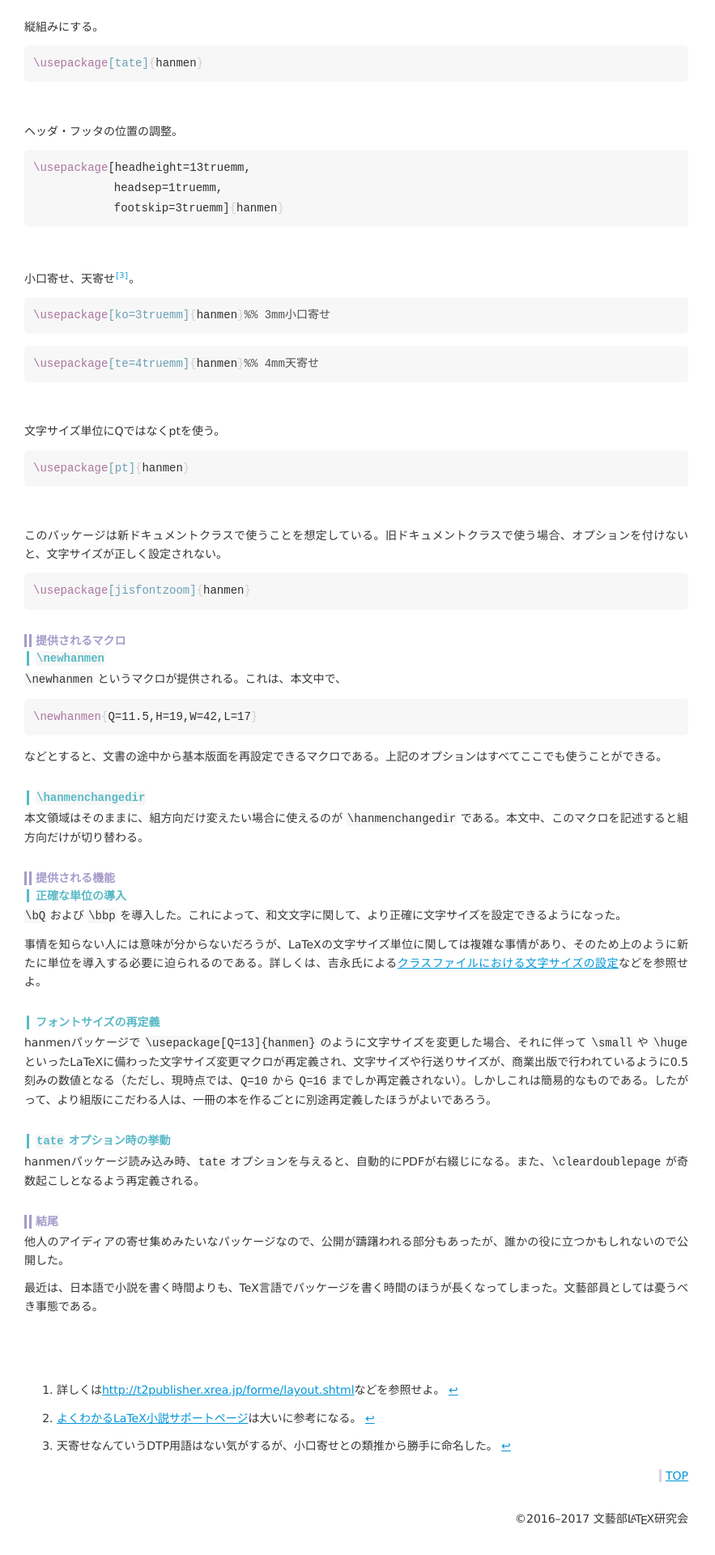
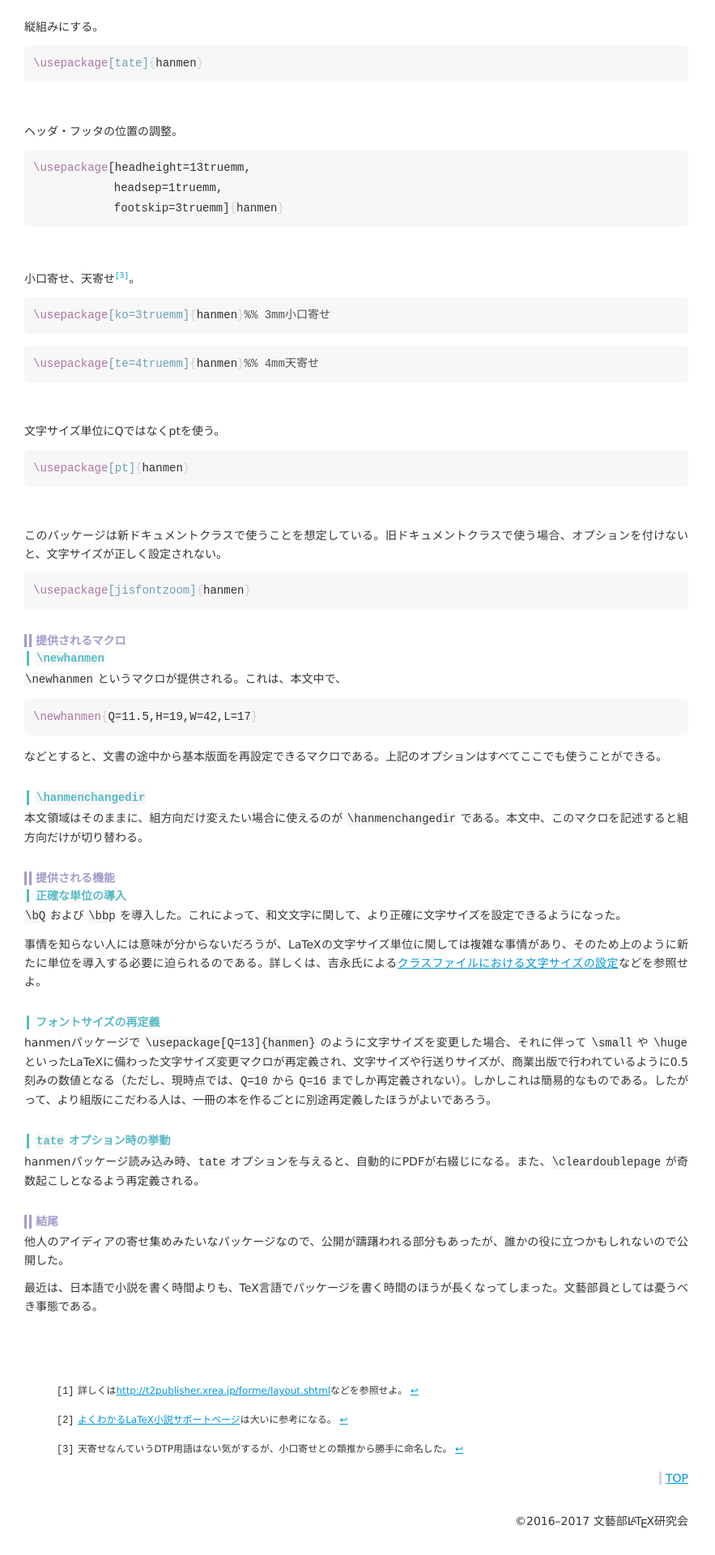
Before and after one commit to qdaibungei/latex, a Jekyll site: the page built from docs/_posts/2017-02-18-hanmen.md, in a window 1280 px wide. Shown: the part 1083-3003 px from the top of the page at 81% size, without its empty margins (0-883 px from the left). Built offline with Jekyll 4.4.1, drawn with Linux system fonts in a browser that asks for light colours.

Commit message:
fix the design of footnote

```diff
--- a/docs/assets/css/mystyle.css
+++ b/docs/assets/css/mystyle.css
@@ -25,6 +25,22 @@ div#KIZI div.text ul li {
 .footnotes {
 	margin-top: 80px;
 	word-break: break-all;
+}
+.footnotes p{
+	display: inline;
+	font-size: 0.85em;
+	line-height: 1.5;
+}
+.footnotes ol li {
+	list-style-type: none;
+	list-style-position: inside;
+	counter-increment: cnt;
+	margin-bottom: 0.85em;
+}
+.footnotes ol li::before {
+	display: marker;
+	content: "[" counter(cnt) "]";
+	font-size: 0.85em;
 }
 .footnote {
 	font-size: 0.8em;
```
